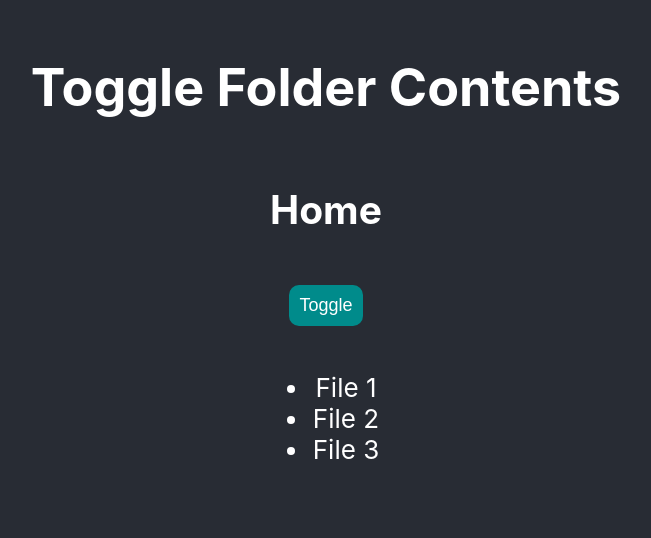
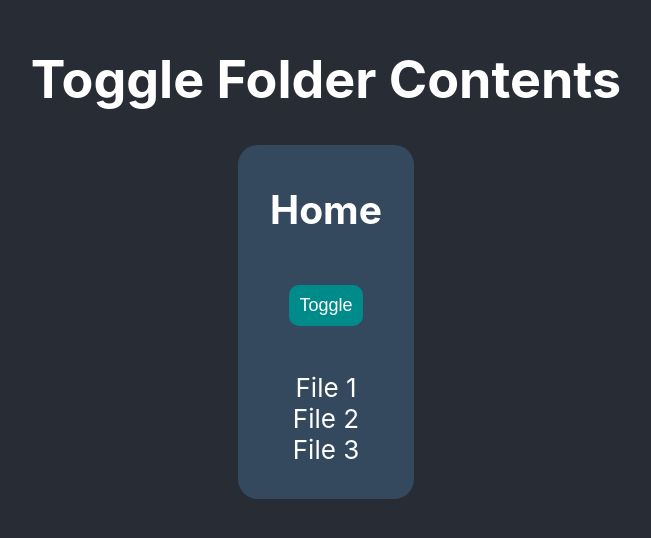
Before and after one commit to CUNY-2X-TTP-2020/react-toggle-folder-contents, a React (Create React App) app: page / in a window 1280 px wide. Shown: the part 144-682 px from the top of the page, without its empty margins (314-965 px from the left). Built offline with nearby package versions, Linux system fonts and the light colour scheme.

Commit message:
Add styles and transitions for dropdown-menu and items

```diff
--- a/src/App.css
+++ b/src/App.css
@@ -28,6 +28,7 @@ button
 
 button:hover
 {
+    cursor: pointer;
     background-color: lightseagreen;
 }
 
@@ -42,3 +43,29 @@ button:focus
 {
     outline: none;
 }
+
+.folder
+{
+    display: block;
+    background-color: #34495e;
+    padding: 0.5rem 2rem;
+    border-radius: 20px;
+}
+
+.dropdown-menu
+{
+    list-style: none;
+    padding-left: 0;
+}
+
+.dropdown-item
+{
+    transition: background-color 0.4s ease;
+    width: 100%;
+}
+
+.dropdown-item:hover
+{
+    cursor: pointer;
+    background-color: #2980b9;
+}
--- a/src/components/Folder.js
+++ b/src/components/Folder.js
@@ -20,9 +20,9 @@ export default class Folder extends Component
         {
             return (
                 <ul className="dropdown-menu">
-                    <li className="dropdown-item1">File 1</li>
-                    <li className="dropdown-item2">File 2</li>
-                    <li className="dropdown-item3">File 3</li>
+                    <li className="dropdown-item">File 1</li>
+                    <li className="dropdown-item">File 2</li>
+                    <li className="dropdown-item">File 3</li>
                 </ul>
             );
         }
@@ -32,7 +32,7 @@ export default class Folder extends Component
     {
         return (
             <section className="folder">
-                <h2>Home</h2>
+                <h2 className="folder-title">Home</h2>
                 <button visible={this.state.visible} onClick={this.changeVisibility}>Toggle</button>
                 {this.showFiles()}
             </section>
```
